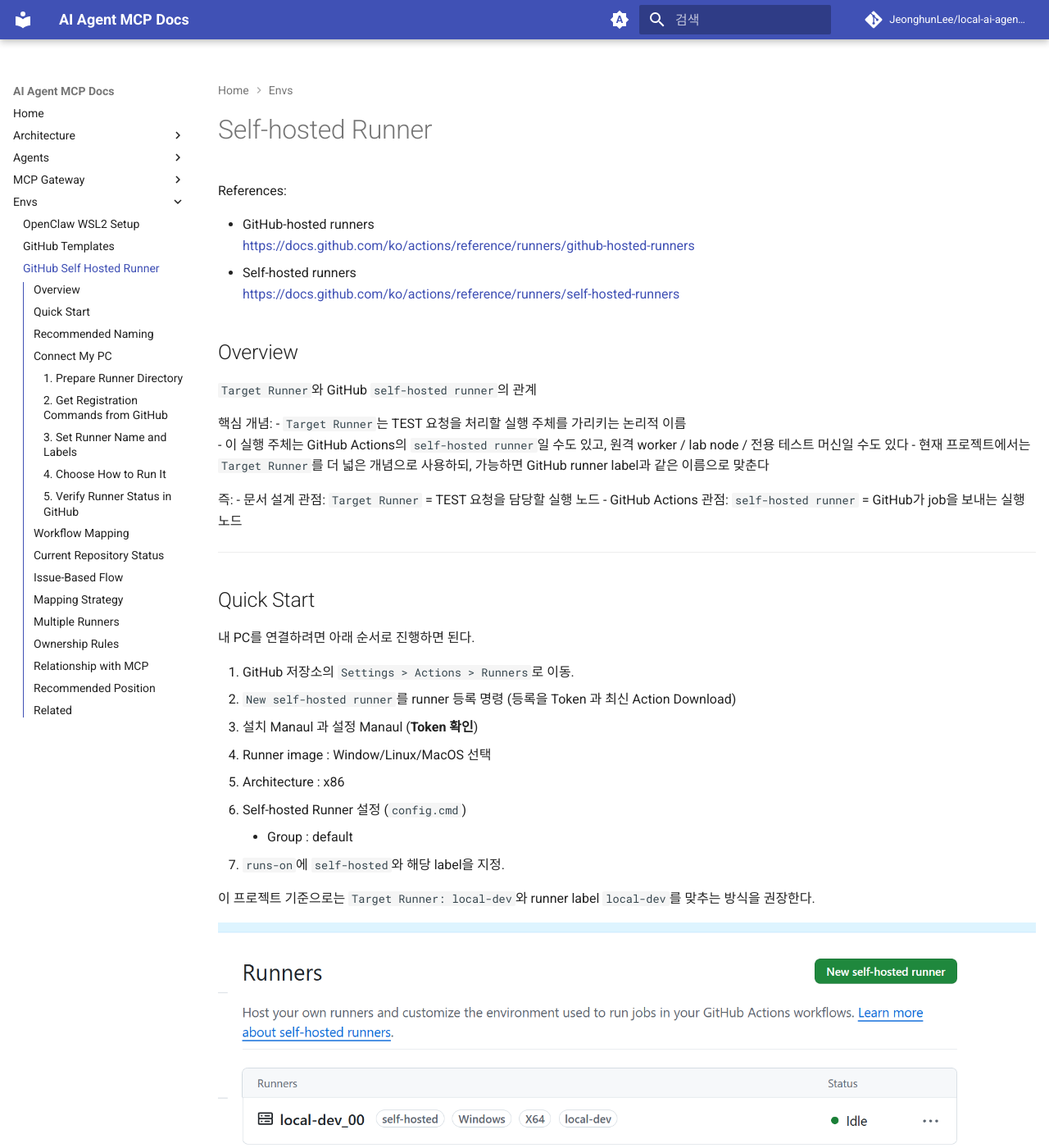
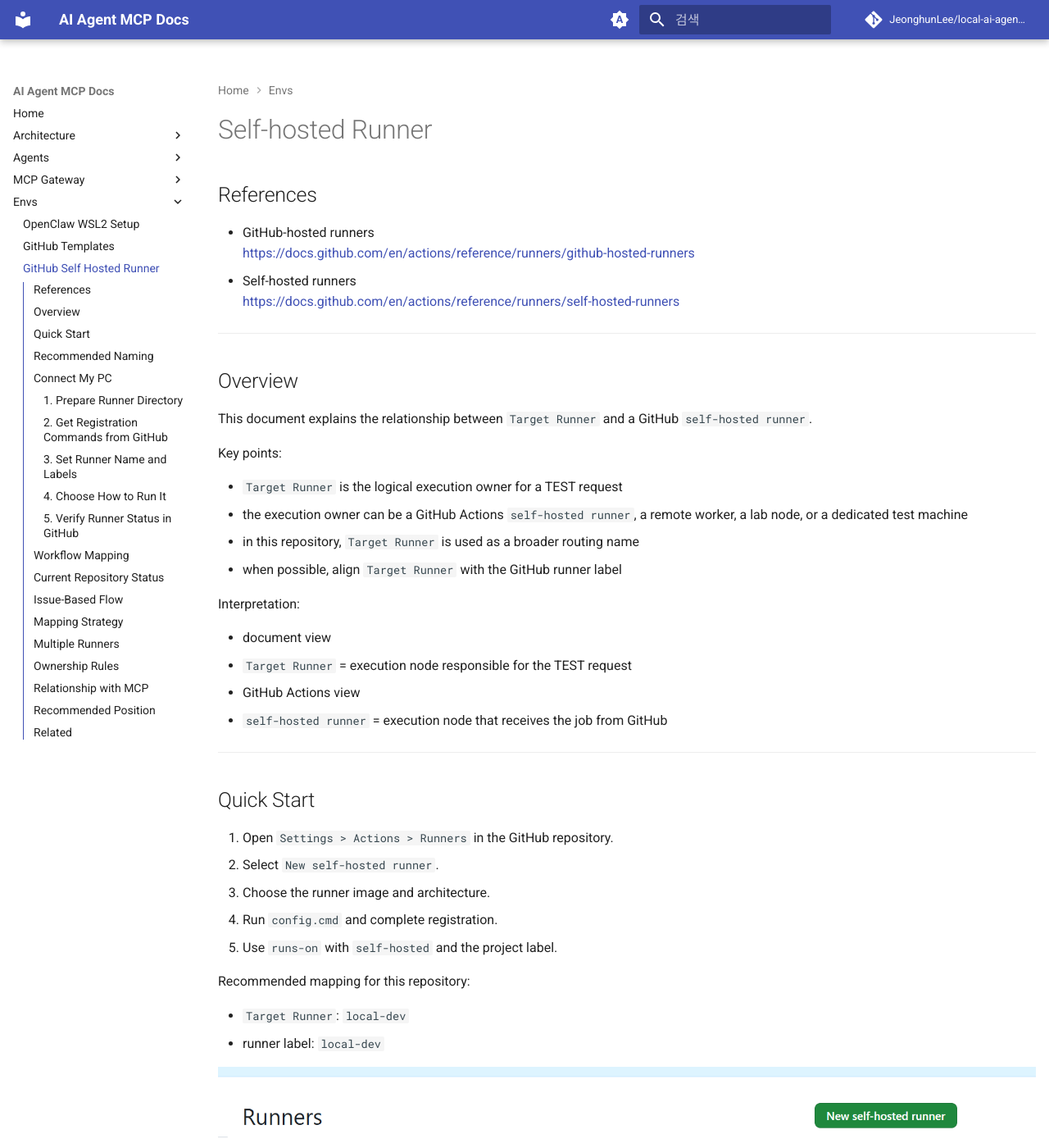
Before and after one commit to JeonghunLee/local-ai-agent-mcp, an MkDocs documentation site: the page built from docs/envs/github_self_hosted_runner.md, in a window 1280 px wide and 1400 px high. Shown: the whole window at 82% size. Built offline with MkDocs 1.6.1 and Material for MkDocs 9.7.7, drawn with Linux system fonts in a browser that asks for light colours; comment, search, counter and statistics services are not loaded; some of the changed text lies outside the part shown.

Commit message:
update docs

````diff
--- a/docs/envs/github_self_hosted_runner.md
+++ b/docs/envs/github_self_hosted_runner.md
@@ -1,67 +1,73 @@
 # Self-hosted Runner
 
-References:
+## References
 
 - GitHub-hosted runners
-  https://docs.github.com/ko/actions/reference/runners/github-hosted-runners
+  https://docs.github.com/en/actions/reference/runners/github-hosted-runners
 - Self-hosted runners
-  https://docs.github.com/ko/actions/reference/runners/self-hosted-runners
+  https://docs.github.com/en/actions/reference/runners/self-hosted-runners
+
+---
 
 ## Overview
 
-`Target Runner`와 GitHub `self-hosted runner`의 관계
+This document explains the relationship between `Target Runner` and a GitHub `self-hosted runner`.
 
+Key points:
 
-핵심 개념:
-  - `Target Runner`는 TEST 요청을 처리할 실행 주체를 가리키는 논리적 이름
-  - 이 실행 주체는 GitHub Actions의 `self-hosted runner`일 수도 있고, 원격 worker / lab node / 전용 테스트 머신일 수도 있다
-  - 현재 프로젝트에서는 `Target Runner`를 더 넓은 개념으로 사용하되, 가능하면 GitHub runner label과 같은 이름으로 맞춘다
+- `Target Runner` is the logical execution owner for a TEST request
+- the execution owner can be a GitHub Actions `self-hosted runner`, a remote worker, a lab node, or a dedicated test machine
+- in this repository, `Target Runner` is used as a broader routing name
+- when possible, align `Target Runner` with the GitHub runner label
 
-즉:
-  - 문서 설계 관점: `Target Runner` = TEST 요청을 담당할 실행 노드
-  - GitHub Actions 관점: `self-hosted runner` = GitHub가 job을 보내는 실행 노드
+Interpretation:
+
+- document view
+  - `Target Runner` = execution node responsible for the TEST request
+- GitHub Actions view
+  - `self-hosted runner` = execution node that receives the job from GitHub
 
 ---
 
 ## Quick Start
 
-내 PC를 연결하려면 아래 순서로 진행하면 된다.
+1. Open `Settings > Actions > Runners` in the GitHub repository.
+2. Select `New self-hosted runner`.
+3. Choose the runner image and architecture.
+4. Run `config.cmd` and complete registration.
+5. Use `runs-on` with `self-hosted` and the project label.
 
-1. GitHub 저장소의 `Settings > Actions > Runners`로 이동.
-2. `New self-hosted runner`를 runner 등록 명령 (등록을 Token 과 최신 Action Download)
-3.  설치 Manaul 과 설정 Manaul (**Token 확인**)
-   - Runner image : Window/Linux/MacOS 선택
-   - Architecture : x86
-4. Self-hosted Runner 설정 (`config.cmd`)
-      -  Group : default
-5. `runs-on`에 `self-hosted`와 해당 label을 지정.
+Recommended mapping for this repository:
 
-이 프로젝트 기준으로는 `Target Runner: local-dev`와 runner label `local-dev`를 맞추는 방식을 권장한다.
+- `Target Runner`: `local-dev`
+- runner label: `local-dev`
 
 ![](../imgs/github_runner_00.png)
 
-```
-√ Connected to GitHub
+```text
+Connected to GitHub
 
 Current runner version: '2.333.1'
 2026-04-20 05:30:21Z: Listening for Jobs
 ```
 
+---
+
 ## Recommended Naming
 
-내 PC를 self-hosted runner로 붙일 때는 runner label을 `Target Runner`와 같은 값으로 맞추는 것이 가장 단순하다.
+The simplest rule is to use the same value for the GitHub runner label and the TEST request `Target Runner`.
 
-예:
+Example:
 
-- 내 PC 이름 역할: `local-dev`
+- local machine role: `local-dev`
 - GitHub runner label: `local-dev`
-- TEST 이슈의 `Target Runner`: `local-dev`
+- TEST request `Target Runner`: `local-dev`
 
-이렇게 하면 이슈 운영과 Actions 라우팅이 같은 기준으로 움직인다.
+Benefits:
 
-권장 예시:
-
-
+- easier Issue routing
+- easier Actions routing
+- less naming ambiguity
 
 ---
 
@@ -69,9 +75,7 @@ Current runner version: '2.333.1'
 
 ### 1. Prepare Runner Directory
 
-이 문서에서는 runner 작업 폴더를 repository 내부에 두는 방식을 기준으로 설명한다.
-
-예:
+This document assumes the runner workspace is placed inside the repository root.
 
 ```powershell
 cd D:\works\projects\local-ai-agent-mcp
@@ -79,53 +83,49 @@ mkdir action-runner
 cd .\action-runner
 ```
 
-권장 이유:
+Reasons:
 
-- 이 프로젝트와 runner 관련 파일 위치를 같이 관리하기 쉽다
-- 로컬 문서와 실제 작업 경로가 일치한다
-- 테스트용 스크립트나 로그 경로를 repository 기준으로 설명하기 편하다
+- easier local path management
+- repository path and runner path stay aligned
+- simpler explanation for logs and scripts
 
-주의:
+Notes:
 
-- `action-runner` 폴더는 보통 Git으로 추적하지 않는다
-- 필요하면 `.gitignore`에 추가해서 관리한다
+- `action-runner` is usually not tracked by Git
+- add it to `.gitignore` if needed
 
 ### 2. Get Registration Commands from GitHub
 
-저장소 기준:
+Repository path:
 
 - `Settings`
 - `Actions`
 - `Runners`
 - `New self-hosted runner`
 
+Runner release reference:
 
-action/runner version 확인
-  https://github.com/actions/runner/releases
-
-
-
+- https://github.com/actions/runner/releases
 
 ### 3. Set Runner Name and Labels
 
-`config.cmd` 실행 중 아래 항목을 묻는다.
+During `config.cmd`, GitHub asks for:
 
 - runner group
 - runner name
 - labels
-- service로 설치할지 여부
+- service installation choice
 
-| Target Runner[] | Meaning |
-|---------------|---------|
-| `local-dev_00` | 개발자가 직접 관리하는 로컬 실행 환경 |
-| `qemu-runner` | 에뮬레이션 기반 테스트 전용 환경 |
-| `lab-node-01` | 특정 장비실/하드웨어 노드 |
-| `windows-hw-01` | Windows 기반 실장비 테스트 노드 |
+| Target Runner | Meaning |
+|------|------|
+| `local-dev_00` | developer-managed local execution environment |
+| `qemu-runner` | emulator-based test environment |
+| `lab-node-01` | hardware lab node |
+| `windows-hw-01` | Windows hardware test node |
 
+Administrator privileges are recommended.
 
-* 반드시 관리자 권한
-
-```Powershell
+```powershell
 --------------------------------------------------------------------------------
 |        ____ _ _   _   _       _          _        _   _                      |
 |       / ___(_) |_| | | |_   _| |__      / \   ___| |_(_) ___  _ __  ___      |
@@ -139,75 +139,72 @@ action/runner version 확인
 
 # Authentication
 
-
-√ Connected to GitHub
+Connected to GitHub
 
 # Runner Registration
 
 Enter the name of the runner group to add this runner to: [press Enter for Default]
-
 Enter the name of runner: [press Enter for JHLEE] local-dev_00
-
 This runner will have the following labels: 'self-hosted', 'Windows', 'X64'
 Enter any additional labels (ex. label-1,label-2): [press Enter to skip] local-dev
 
-√ Runner successfully added
+Runner successfully added
 
 # Runner settings
 
 Enter name of work folder: [press Enter for _work]
 
-√ Settings Saved.
+Settings Saved.
 
 Would you like to run the runner as service? (Y/N) [press Enter for N]
-
 ```
 
-
-
+Example:
 
 ```text
 runner name: my-pc
 labels: self-hosted, Windows, X64, local-dev
 ```
 
-핵심은 기본 label 외에 `local-dev` 같은 프로젝트용 label을 추가하는 것이다.
+The important part is adding a project-specific label such as `local-dev`.
 
 ### 4. Choose How to Run It
 
-일회성 확인은 repository 내부의 `action-runner` 폴더에서 콘솔 실행으로 충분하다.
+For a quick check, run it directly from the `action-runner` directory:
 
 ```powershell
 .\run.cmd
 ```
 
-PC를 켤 때마다 자동으로 붙게 하려면 같은 폴더에서 서비스 설치를 해두는 편이 좋다.
+![](../imgs/github_runner_01.png)
+
+To keep it available after reboot, install it as a service:
 
 ```powershell
 .\svc install
 .\svc start
 ```
 
-서비스로 실행하면 로그아웃 후에도 runner가 계속 대기할 수 있다.
+Running as a service keeps the runner available after logout.
 
 ### 5. Verify Runner Status in GitHub
 
-등록이 끝나면 `Settings > Actions > Runners` 화면에 runner가 `Idle` 또는 `Online` 상태로 보여야 한다.
+After registration, the runner should appear as `Idle` or `Online` in `Settings > Actions > Runners`.
 
-보이지 않으면 보통 아래를 확인하면 된다.
+If not, check:
 
-- 방화벽 또는 프록시 제한
-- 토큰 만료 후 등록 실패
-- `run.cmd` 또는 서비스가 실제로 실행 중인지
-- label이 기대한 값으로 들어갔는지
+- firewall or proxy restrictions
+- expired registration token
+- whether `run.cmd` or the service is actually running
+- whether the label matches the expected value
 
 ---
 
 ## Workflow Mapping
 
-runner를 붙여도 workflow가 그 runner를 사용하도록 지정하지 않으면 실제 job은 내려오지 않는다.
+Registering a runner is not enough. A workflow must explicitly target that runner.
 
-예를 들어 내 PC label이 `local-dev`라면:
+Example:
 
 ```yaml
 jobs:
@@ -219,80 +216,83 @@ jobs:
         run: echo "running on self-hosted local-dev"
 ```
 
-`runs-on: [self-hosted, local-dev]`는 `self-hosted`이면서 `local-dev` label을 가진 runner만 잡겠다는 뜻이다.
+`runs-on: [self-hosted, local-dev]` means GitHub selects only a runner that has both labels.
 
 ---
 
 ## Current Repository Status
 
-현재 저장소의 workflow는 `.github/workflows/github_pages.yaml` 하나이며, 이 파일은 `ubuntu-latest`를 사용한다.
+Current repository workflows:
 
-즉 지금 상태에서는 내 PC를 self-hosted runner로 등록해도 자동으로 사용되지는 않는다. 실제로 사용하려면:
+- `.github/workflows/github_pages.yaml`
+- `.github/workflows/test_request_local.yaml`
 
-- 새 workflow를 추가하거나
-- 기존 workflow의 `runs-on`을 self-hosted label 기반으로 바꿔야 한다
+Current TEST automation path:
+
+- `test_request_local.yaml` uses a self-hosted runner
+- current label expectation is `local-dev`
 
 ---
 
 ## Issue-Based Flow
 
 ```text
-GitHub Issue (TEST 요청)
-  → Target Runner 확인
-  → 해당 Runner / Worker가 요청 처리
-  → Local MCP Tool 실행
-  → logs + result.json 생성
-  → GitHub Issue 댓글로 결과 보고
+GitHub Issue
+  -> resolve Target Runner
+  -> selected Runner or Worker processes the request
+  -> Local MCP tool execution
+  -> logs + result.json
+  -> GitHub Issue comment
 ```
 
-이 구조에서는 `Target Runner`가 단순 메모가 아니라 실제 실행 소유권과 라우팅 기준이 된다.
+In this model, `Target Runner` is not just metadata. It is an execution ownership and routing key.
 
 ---
 
 ## Mapping Strategy
 
-권장 매핑은 아래와 같다.
+Recommended mapping:
 
 - Issue `Target Runner`: `local-dev`
 - GitHub Actions self-hosted runner label: `local-dev`
 
-이렇게 맞추면 사람이 이슈를 보고 판단할 때도 쉽고, 나중에 Actions workflow를 붙일 때도 혼동이 적다.
+This keeps human routing and workflow routing aligned.
 
 ---
 
 ## Multiple Runners
 
-`Target Runner`는 단일 값만 사용할 수도 있고, 여러 후보를 둘 수도 있다.
+`Target Runner` can be a single value or a comma-separated candidate list.
 
-권장 규칙:
+Recommended rules:
 
-- 기본은 단일 runner
-- 여러 runner가 필요하면 쉼표 구분 목록 사용
-- 의미는 우선 `OR`로 해석
+- use a single runner by default
+- use a comma-separated list only when needed
+- interpret multiple values as `OR`
 
-예:
+Example:
 
 ```text
 Target Runner: qemu-runner, lab-node-01
 ```
 
-의미:
+Meaning:
 
-- `qemu-runner` 또는 `lab-node-01` 중 하나가 처리 가능
-- 먼저 claim한 실행 주체가 처리
+- either `qemu-runner` or `lab-node-01` may process the request
+- the first claimer handles it
 
 ---
 
 ## Ownership Rules
 
-여러 runner가 동시에 존재할 경우 최소한 아래 규칙이 필요하다.
+When multiple runners exist, the minimum coordination rules are:
 
-1. TEST 요청에는 `Target Runner`를 명시한다.
-2. 각 runner는 자신이 처리 가능한 요청만 선택한다.
-3. 처리 시작 시 assignee 또는 label로 claim 상태를 남긴다.
-4. 완료 후 `test-done` 또는 `test-failed` 같은 상태를 기록한다.
+1. Each TEST request must declare `Target Runner`.
+2. Each runner should pick only executable requests.
+3. Claim the request with an assignee or label when work starts.
+4. Record completion with labels such as `test-done` or `test-failed`.
 
-추천 label 예시:
+Suggested labels:
 
 - `test-request`
 - `test-running`
@@ -303,40 +303,45 @@ Target Runner: qemu-runner, lab-node-01
 
 ## Relationship with MCP
 
-self-hosted runner 자체가 곧 MCP Server는 아니다.
+A self-hosted runner is not the same thing as an MCP Server.
 
-역할은 다르다.
+Roles:
 
-- Runner / Worker: TEST 요청을 실제로 수행하는 실행 환경
-- Local MCP Server: 실행 환경에서 tool을 노출하는 인터페이스
-- GitHub MCP Server: GitHub Issue/댓글/상태 변경을 다루는 인터페이스
+- Runner or Worker
+  - execution environment for the TEST request
+- Local MCP Server
+  - tool interface exposed in the execution environment
+- GitHub MCP Server
+  - interface for Issue, comment, and status operations on GitHub
 
-즉 실제 구조는 다음에 가깝다.
+Practical flow:
 
 ```text
 GitHub Issue
-  → Runner / Worker
-  → GitHub MCP Server로 요청 확인
-  → Local MCP Server tool 실행
-  → 결과 생성
-  → GitHub MCP Server로 결과 보고
+  -> Runner or Worker
+  -> request inspection through GitHub integration
+  -> Local MCP Server tool execution
+  -> result generation
+  -> result reporting back to GitHub
 ```
 
 ---
 
 ## Recommended Position
 
-현재 프로젝트에서는 `Target Runner`를 다음처럼 이해하는 것이 가장 안전하다.
+In this repository, the safest interpretation is:
 
-- 지금: self-hosted runner와 유사한 논리적 실행 노드 이름
-- 나중: 필요하면 GitHub Actions self-hosted runner label과 1:1 매핑
+- now
+  - `Target Runner` is a logical execution node name
+- later
+  - it can map 1:1 to a GitHub Actions self-hosted runner label
 
-특히 내 PC를 runner로 연결할 때는 `local-dev` 같은 label 하나를 기준 이름으로 정해 두는 편이 운영상 가장 편하다.
+For a local machine, a stable label such as `local-dev` is the simplest operating model.
 
 ---
 
 ## Related
 
-- [github_templates.md](github_templates.md) — Issue / PR / TEST 요청 템플릿
-- [mcp_server_local.md](../mcp/mcp_server_local.md) — Local MCP Server와 TEST 요청 흐름
-- [mcp_server_github.md](../mcp/mcp_server_github.md) — GitHub MCP Server 역할
+- [GitHub Templates](github_templates.md)
+- [MCP Server-Local](../mcp/mcp_server_local.md)
+- [MCP Server-GitHub](../mcp/mcp_server_github.md)
````
Also changed, not shown: docs/envs/openclaw_wsl2_setup.md (+24 -14 lines), docs/mcp/mcp_server_github.md (+84 -82 lines), docs/mcp/mcp_server_local.md (+102 -100 lines), docs/imgs/github_runner_01.png (added).
